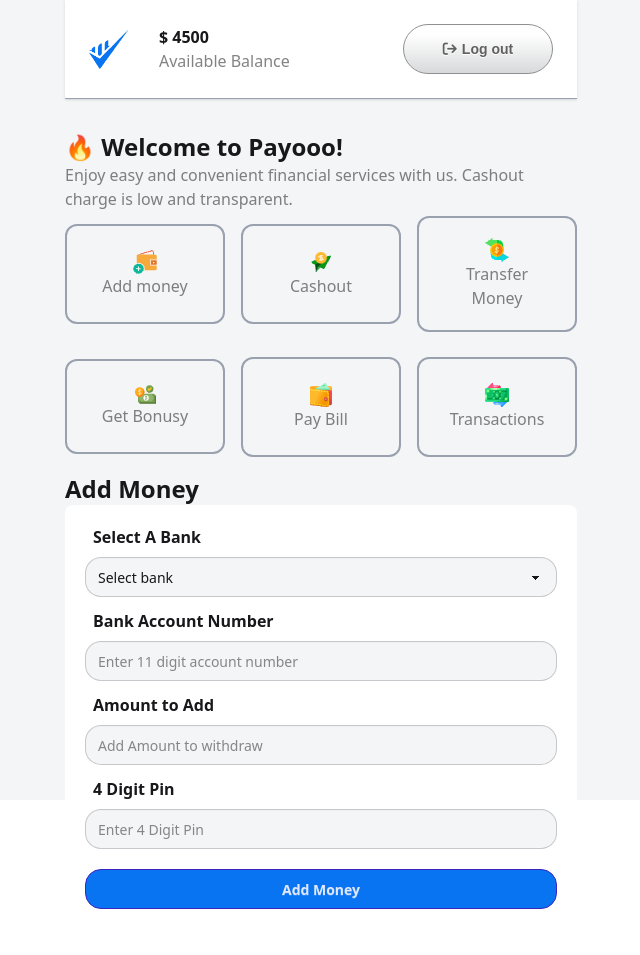
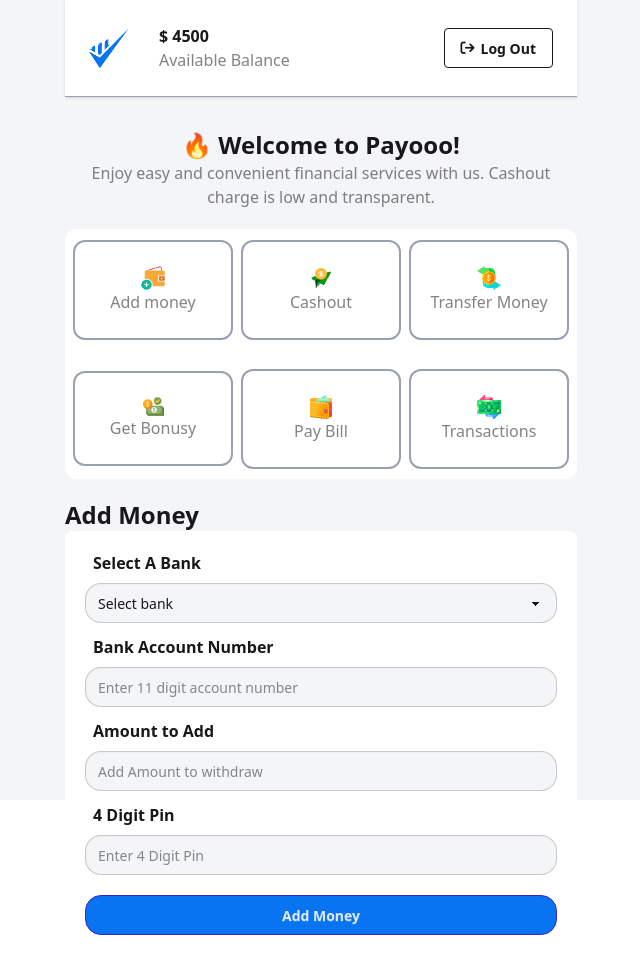
Before and after one commit to arju-Hasan/Daily-Wallet, a plain HTML site: page home.html in a window 1280 px wide. Shown: the whole page, without its empty margins (319-959 px from the left). Before the commit the page ends 929 px from the top, so only its background shows below. Drawn offline with nearby package versions, Linux system fonts and the light colour scheme.

Commit message:
update logout button

```diff
--- a/home.html
+++ b/home.html
@@ -39,13 +39,14 @@
         </div>
       </div>
       <div>
-        <button class="p-4 text-[#08080880] button" href="./index.html" onclick="logout()">
+        <button class="btn btn-outline !m-0"><i class="fa-solid fa-arrow-right-from-bracket"> </i> Log Out</button>
+        <!-- <button class="p-4 text-[#08080880] button" href="./index.html" onclick="logout()">
           <i class="fa-solid fa-arrow-right-from-bracket mr-[5px]"> </i> Log out
-        </button>
+        </button> -->
       </div>
     </nav>
     <!-- Welcome section -->
-    <section class="max-w-lg mx-auto mt-8">
+    <section class="max-w-lg mx-auto mt-8 pl-2 pr-2 text-center">
       <h2 class="text-2xl font-bold">🔥 Welcome to Payooo!</h2>
       <p class="text-[#08080880]">
         Enjoy easy and convenient financial services with us. Cashout charge is
@@ -54,29 +55,29 @@
     </section>
     <!-- Card section -->
     <section
-      class="max-w-lg mx-auto min-h-[250px] grid grid-cols-3 gap-4 items-center"
+      class="max-w-lg mx-auto min-h-[250px] grid grid-cols-3 gap-2 items-center m-5 pl-2 pr-2 bg-white rounded-xl"
      >
-      <div id="Cardaddmoneybtn" class="p-6 text-center rounded-xl border-2 border-gray-400">
+      <div id="Cardaddmoneybtn" class=" pt-6 pb-6 text-center rounded-xl border-2 border-gray-400">
         <img class="mx-auto" src="./assets/wallet1.png" alt="" />
         <p class="text-center text-[#08080880]">Add money</p>
       </div>
-      <div id="CardcashoutBtn" class="p-6 text-center rounded-xl border-2 border-gray-400">
+      <div id="CardcashoutBtn" class=" pt-6 pb-6 text-center rounded-xl border-2 border-gray-400">
         <img class="mx-auto" src="./assets/send1.png" alt="" />
         <p class="text-center text-[#08080880]">Cashout</p>
       </div>
-      <div id="CardtransferBtn" class="p-5 text-center rounded-xl border-2 border-gray-400">
+      <div id="CardtransferBtn" class=" pt-6 pb-6 text-center rounded-xl border-2 border-gray-400">
         <img class="mx-auto" src="./assets/money1.png" alt="" />
         <p class="text-center text-[#08080880]">Transfer Money</p>
       </div>
-      <div id="CardbonusBtn" class="p-6 text-center rounded-xl border-2 border-gray-400">
+      <div id="CardbonusBtn" class=" pt-6 pb-6 text-center rounded-xl border-2 border-gray-400">
         <img class="mx-auto" src="./assets/bonus1.png" alt="" />
         <p class="text-center text-[#08080880]">Get Bonusy</p>
       </div>
-      <div id="CardpayBillBtn" class="p-6 text-center rounded-xl border-2 border-gray-400">
+      <div id="CardpayBillBtn" class=" pt-6 pb-6 text-center rounded-xl border-2 border-gray-400">
         <img class="mx-auto" src="./assets/purse1.png" alt="" />
         <p class="text-center text-[#08080880]">Pay Bill</p>
       </div>
-      <div class="p-6 text-center rounded-xl border-2 border-gray-400">
+      <div class=" pt-6 pb-6 text-center rounded-xl border-2 border-gray-400">
         <img class="mx-auto" src="./assets/transaction1.png" alt="" />
         <p class="text-center text-[#08080880]">Transactions</p>
       </div>
```
